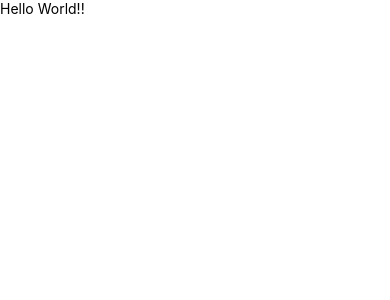
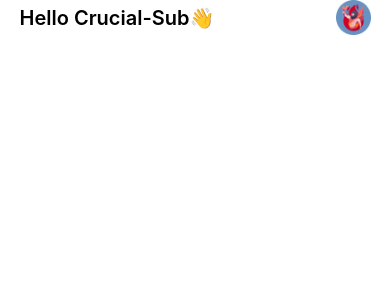
Before and after one commit to crucial-sub/odot, a React Native app: screen / in a window 390 px wide. Shown: the top 300 px of the page. Built offline with nearby package versions, Linux system fonts and the light colour scheme.

Commit message:
header 구현

```diff
--- a/src/App.tsx
+++ b/src/App.tsx
@@ -1,12 +1,48 @@
-import React from 'react';
-import {Text, View} from 'react-native';
+import React, {useState} from 'react';
+import {Image, SafeAreaView, StyleSheet, Text, View} from 'react-native';
+import {ImageAssets} from './assets/images/ImageAssets';
 
 function App(): React.JSX.Element {
+  const [userName, setUserName] = useState('Crucial-Sub');
+
   return (
-    <View>
-      <Text>Hello World!!</Text>
-    </View>
+    <SafeAreaView style={styles.safeArea}>
+      <View style={styles.wrapper}>
+        <View style={styles.header}>
+          <Text style={styles.headerText}>Hello {userName}👋</Text>
+          <Image
+            source={ImageAssets.profileImage}
+            style={styles.profileImage}
+          />
+        </View>
+      </View>
+    </SafeAreaView>
   );
 }
 
+const styles = StyleSheet.create({
+  safeArea: {
+    flex: 1,
+    alignItems: 'center',
+    justifyContent: 'center',
+  },
+  wrapper: {
+    width: '90%',
+    height: '100%',
+  },
+  header: {
+    flexDirection: 'row',
+    justifyContent: 'space-between',
+    alignItems: 'center',
+  },
+  headerText: {
+    fontSize: 20,
+    fontWeight: '600',
+  },
+  profileImage: {
+    width: 35,
+    height: 35,
+  },
+});
+
 export default App;
--- /dev/null
+++ b/src/assets/images/ImageAssets.ts
@@ -0,0 +1,3 @@
+export const ImageAssets = {
+  profileImage: require('./crusub.png'),
+};
```
Also changed, not shown: src/assets/images/crusub.png (added).
